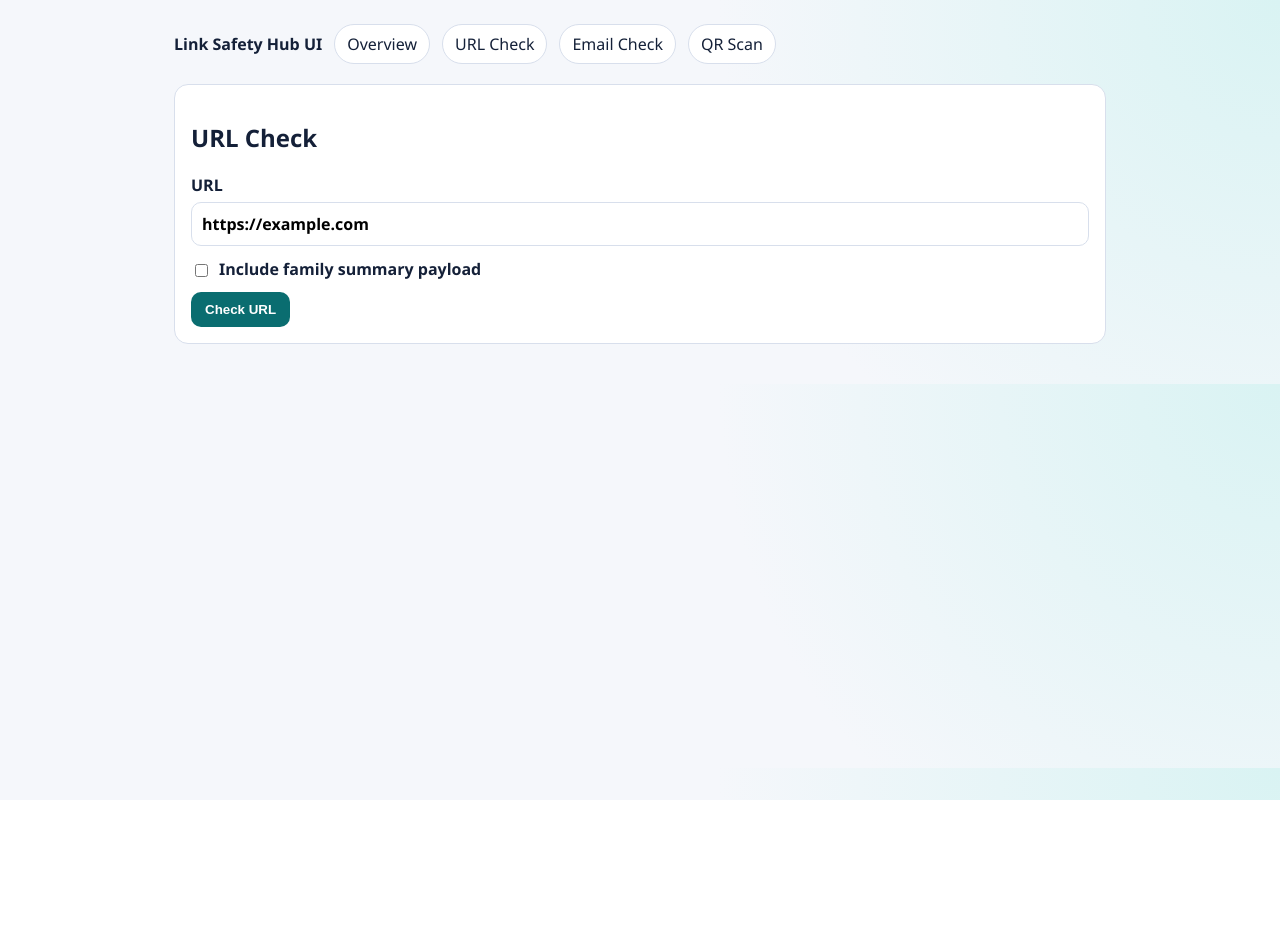
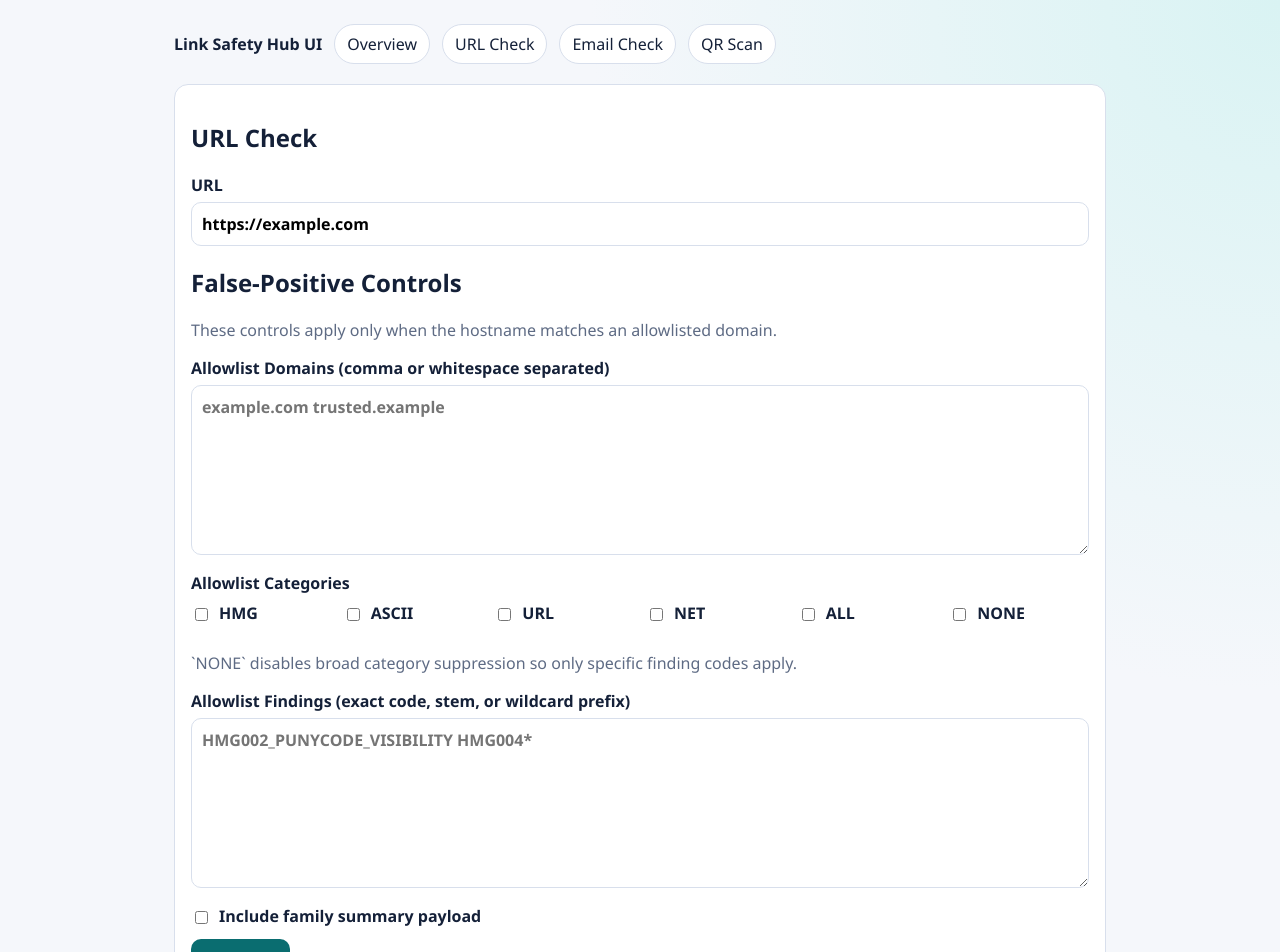
Before and after one commit to itprodirect/safe-link-project, a Next.js app in the folder ui/: page /url in a window 1280 px wide. Shown: the top 952 px of the page. Before the commit the page ends 800 px from the top, so only its background shows below. Built offline with nearby package versions, Linux system fonts and the light colour scheme; no server answers.

Commit message:
feat(ui): add allowlist finding controls to url flow

```diff
--- a/ui/app/globals.css
+++ b/ui/app/globals.css
@@ -78,6 +78,13 @@ textarea {
   min-height: 170px;
 }
 
+.optionGrid {
+  display: grid;
+  grid-template-columns: repeat(auto-fit, minmax(120px, 1fr));
+  gap: 8px 12px;
+  margin-top: 8px;
+}
+
 button {
   border: 0;
   border-radius: 10px;
--- a/ui/app/url/page.tsx
+++ b/ui/app/url/page.tsx
@@ -3,12 +3,41 @@
 import { FormEvent, useState } from "react";
 import { ApiRequestError, ApiWrappedResponse, asPrettyJson, postApi } from "../../lib/api";
 
+const ALLOWLIST_CATEGORY_OPTIONS = ["HMG", "ASCII", "URL", "NET", "ALL", "NONE"] as const;
+type AllowlistCategory = (typeof ALLOWLIST_CATEGORY_OPTIONS)[number];
+
+function parseTokenList(raw: string): string[] {
+  return raw
+    .split(/[\s,]+/)
+    .map((item) => item.trim())
+    .filter(Boolean);
+}
+
 export default function UrlPage() {
   const [url, setUrl] = useState("https://example.com");
   const [family, setFamily] = useState(false);
+  const [allowlistDomains, setAllowlistDomains] = useState("");
+  const [allowlistFindings, setAllowlistFindings] = useState("");
+  const [allowlistCategories, setAllowlistCategories] = useState<AllowlistCategory[]>([]);
   const [loading, setLoading] = useState(false);
   const [error, setError] = useState<string | null>(null);
   const [response, setResponse] = useState<ApiWrappedResponse | null>(null);
+
+  function toggleCategory(category: AllowlistCategory) {
+    setAllowlistCategories((current) => {
+      const selected = new Set(current);
+      if (selected.has(category)) {
+        selected.delete(category);
+        return [...selected] as AllowlistCategory[];
+      }
+      if (category === "NONE") {
+        return ["NONE"];
+      }
+      selected.delete("NONE");
+      selected.add(category);
+      return [...selected] as AllowlistCategory[];
+    });
+  }
 
   async function onSubmit(event: FormEvent<HTMLFormElement>) {
     event.preventDefault();
@@ -16,7 +45,23 @@ export default function UrlPage() {
     setError(null);
     setResponse(null);
     try {
-      const result = await postApi<ApiWrappedResponse>("/api/v1/url/check", { url, family });
+      const requestBody: Record<string, unknown> = { url, family };
+      const parsedDomains = parseTokenList(allowlistDomains);
+      const parsedFindings = parseTokenList(allowlistFindings).map((finding) =>
+        finding.toUpperCase()
+      );
+
+      if (parsedDomains.length > 0) {
+        requestBody.allowlist_domains = parsedDomains;
+      }
+      if (allowlistCategories.length > 0) {
+        requestBody.allowlist_categories = allowlistCategories;
+      }
+      if (parsedFindings.length > 0) {
+        requestBody.allowlist_findings = parsedFindings;
+      }
+
+      const result = await postApi<ApiWrappedResponse>("/api/v1/url/check", requestBody);
       setResponse(result);
     } catch (err) {
       if (err instanceof ApiRequestError) {
@@ -37,6 +82,49 @@ export default function UrlPage() {
           <label>
             URL
             <input value={url} onChange={(e) => setUrl(e.target.value)} placeholder="https://..." />
+          </label>
+
+          <h2>False-Positive Controls</h2>
+          <p className="muted">
+            These controls apply only when the hostname matches an allowlisted domain.
+          </p>
+
+          <label>
+            Allowlist Domains (comma or whitespace separated)
+            <textarea
+              value={allowlistDomains}
+              onChange={(e) => setAllowlistDomains(e.target.value)}
+              placeholder="example.com trusted.example"
+            />
+          </label>
+
+          <label>
+            Allowlist Categories
+            <div className="optionGrid">
+              {ALLOWLIST_CATEGORY_OPTIONS.map((category) => (
+                <label className="inline" key={category}>
+                  <input
+                    type="checkbox"
+                    checked={allowlistCategories.includes(category)}
+                    onChange={() => toggleCategory(category)}
+                    style={{ width: "auto" }}
+                  />
+                  {category}
+                </label>
+              ))}
+            </div>
+          </label>
+          <p className="muted">
+            `NONE` disables broad category suppression so only specific finding codes apply.
+          </p>
+
+          <label>
+            Allowlist Findings (exact code, stem, or wildcard prefix)
+            <textarea
+              value={allowlistFindings}
+              onChange={(e) => setAllowlistFindings(e.target.value)}
+              placeholder="HMG002_PUNYCODE_VISIBILITY HMG004*"
+            />
           </label>
 
           <label className="inline">
```
Also changed, not shown: ui/scripts/api-contract-smoke.mjs (+19 -0 lines), 3 other files (tests, documents, lock files or other folders).
